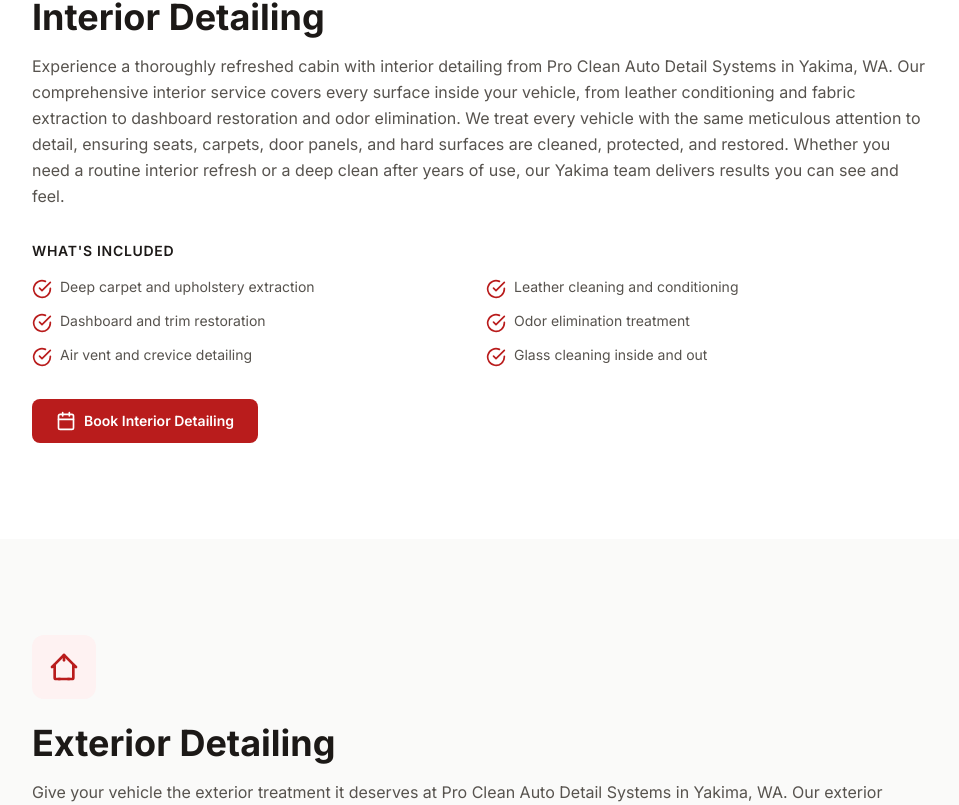
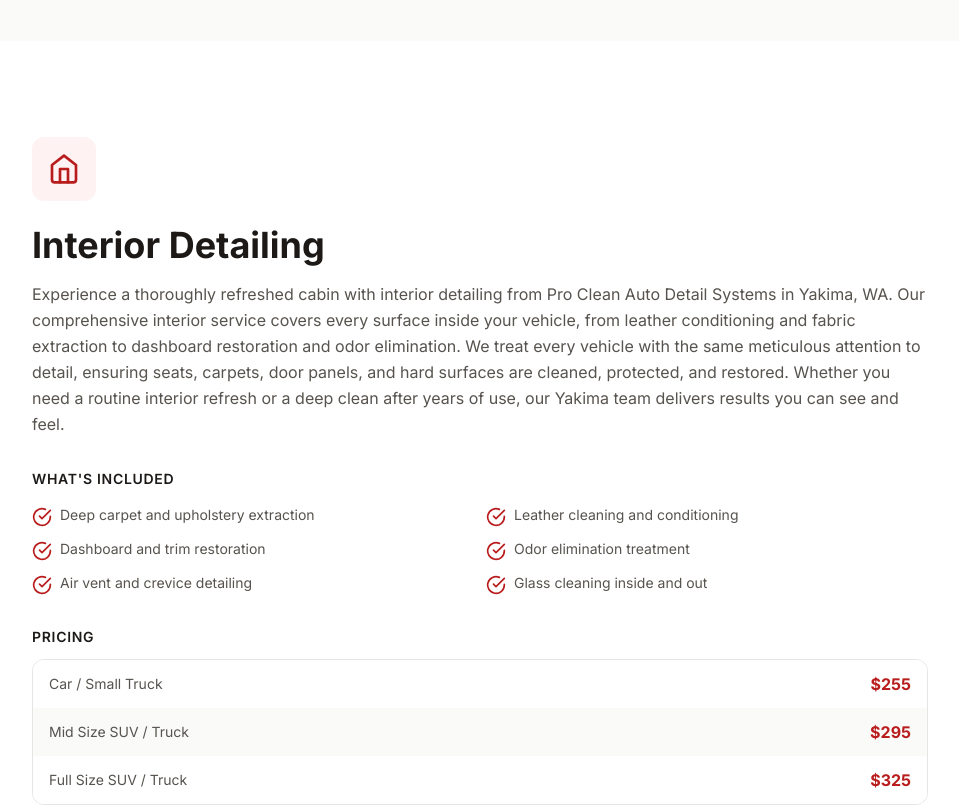
Before and after one commit to LADdigital/proclean-website, a React (Vite) app: page /services in a window 1280 px wide. Shown: the part 2179-2984 px from the top of the page, without its empty margins (0-959 px from the left). Built offline with nearby package versions, Linux system fonts and the light colour scheme; no server answers; the database is empty.

Commit message:
Updated Services.tsx

```diff
--- a/src/data/services.ts
+++ b/src/data/services.ts
@@ -1,3 +1,124 @@
+export interface PriceTier {
+  label: string;
+  price: string;
+}
+
+export interface ServicePricing {
+  serviceKey: string;
+  tiers: PriceTier[];
+  note?: string;
+}
+
+export const servicePricing: ServicePricing[] = [
+  {
+    serviceKey: 'complete-detail',
+    tiers: [
+      { label: 'Car / Small Truck', price: '$345' },
+      { label: 'Mid Size SUV / Truck', price: '$395' },
+      { label: 'Full Size SUV / Truck', price: '$445' },
+    ],
+  },
+  {
+    serviceKey: 'interior-detailing',
+    tiers: [
+      { label: 'Car / Small Truck', price: '$255' },
+      { label: 'Mid Size SUV / Truck', price: '$295' },
+      { label: 'Full Size SUV / Truck', price: '$325' },
+    ],
+  },
+  {
+    serviceKey: 'exterior-detailing',
+    tiers: [
+      { label: 'Car / Small Truck', price: '$255' },
+      { label: 'Mid Size SUV / Truck', price: '$295' },
+      { label: 'Full Size SUV / Truck', price: '$325' },
+    ],
+  },
+  {
+    serviceKey: 'mini-detail',
+    tiers: [
+      { label: 'Mini Detail', price: '$125' },
+    ],
+  },
+  {
+    serviceKey: 'ceramic-coating',
+    tiers: [
+      { label: 'Ceramic Coating', price: 'Starting at $600' },
+    ],
+  },
+  {
+    serviceKey: 'undercoat',
+    tiers: [
+      { label: 'Undercoat', price: 'Starting at $500' },
+    ],
+  },
+  {
+    serviceKey: 'spray-in-bed-liner',
+    tiers: [
+      { label: 'Spray In Bed Liner (Vortex)', price: 'Starting at $475' },
+    ],
+  },
+  {
+    serviceKey: 'paint-correction',
+    tiers: [
+      { label: 'Paint Correction', price: 'Starting at $95 per panel' },
+    ],
+  },
+  {
+    serviceKey: 'paintless-dent-repair',
+    tiers: [
+      { label: 'Paintless Dent Repair', price: 'Starting at $65' },
+    ],
+  },
+  {
+    serviceKey: 'wheel-restoration',
+    tiers: [
+      { label: 'Wheel Restoration', price: 'Starting at $125 per wheel' },
+    ],
+  },
+  {
+    serviceKey: 'paint-touchup',
+    tiers: [
+      { label: 'Paint Touch Up', price: '$50' },
+    ],
+  },
+  {
+    serviceKey: 'rock-chip-repair',
+    tiers: [
+      { label: 'Windshield Chip Repair', price: '$35' },
+    ],
+  },
+  {
+    serviceKey: 'bumper-repair',
+    tiers: [
+      { label: 'Bumper Repair', price: 'Starting at $250' },
+    ],
+  },
+  {
+    serviceKey: 'odor-removal',
+    tiers: [
+      { label: 'Odor Removal', price: '$50' },
+    ],
+  },
+  {
+    serviceKey: 'headlight-restoration',
+    tiers: [
+      { label: 'Headlight Restoration', price: '$49.99' },
+    ],
+  },
+  {
+    serviceKey: 'cigarette-burn-repair',
+    tiers: [
+      { label: 'Cigarette Burn Repair', price: '$35' },
+    ],
+  },
+];
+
+export function getPricingForService(serviceKey: string | null): ServicePricing | undefined {
+  if (!serviceKey) return undefined;
+  return servicePricing.find(p => p.serviceKey === serviceKey);
+}
+
 export interface Service {
   id: string;
   title: string;
--- a/src/pages/Home.tsx
+++ b/src/pages/Home.tsx
@@ -15,7 +15,7 @@ import SocialLinks from '../components/SocialLinks';
 import EnhancedCarousel from '../components/EnhancedCarousel';
 import { useScrollAnimation } from '../hooks/useScrollAnimation';
 import { supabase } from '../lib/supabase';
-import { CONTACT } from '../data/services';
+import { CONTACT, getPricingForService } from '../data/services';
 import { siteContent } from '../content/siteContent';
 import { useHeroDepth } from '../hooks/useHeroDepth';
 import { useRevealAnimation } from '../hooks/useRevealAnimation';
@@ -359,7 +359,16 @@ export default function Home() {
                     <h3 className="text-lg font-semibold text-brand-charcoal group-hover:text-brand-red transition-colors">
                       {service.title}
                     </h3>
-                    <div className="mt-4 flex items-center gap-1 text-sm font-medium text-brand-red opacity-0 group-hover:opacity-100 transition-opacity">
+                    {(() => {
+                      const pricing = getPricingForService(service.service_key);
+                      if (!pricing) return null;
+                      return (
+                        <p className="mt-1.5 text-base font-bold text-brand-red">
+                          {pricing.tiers[0].price}
+                        </p>
+                      );
+                    })()}
+                    <div className="mt-3 flex items-center gap-1 text-sm font-medium text-brand-red opacity-0 group-hover:opacity-100 transition-opacity">
                       Learn More <ChevronRight className="w-4 h-4" />
                     </div>
                   </div>
--- a/src/pages/Services.tsx
+++ b/src/pages/Services.tsx
@@ -4,7 +4,7 @@ import { CheckCircle } from 'lucide-react';
 import BookingButton from '../components/BookingButton';
 import ServiceImageUpload from '../components/ServiceImageUpload';
 import { useScrollAnimation } from '../hooks/useScrollAnimation';
-import { services as staticServices } from '../data/services';
+import { services as staticServices, getPricingForService } from '../data/services';
 import { siteContent } from '../content/siteContent';
 import { supabase } from '../lib/supabase';
 import { useAdminServices, AdminServiceRecord } from '../hooks/useAdminServices';
@@ -225,9 +225,28 @@ export default function Services() {
                         </div>
                       )}
 
-                      {service.price > 0 && (
-                        <p className="text-base font-semibold text-brand-red mb-6">Starting at ${service.price}</p>
-                      )}
+                      {(() => {
+                        const pricing = getPricingForService(service.service_key);
+                        if (!pricing) return null;
+                        return (
+                          <div className="mb-8">
+                            <h3 className="text-sm font-semibold text-brand-charcoal uppercase tracking-wider mb-3">
+                              Pricing
+                            </h3>
+                            <div className="rounded-xl border border-stone-200 overflow-hidden">
+                              {pricing.tiers.map((tier, ti) => (
+                                <div
+                                  key={tier.label}
+                                  className={`flex items-center justify-between px-4 py-3 ${ti % 2 === 0 ? 'bg-white' : 'bg-stone-50'}`}
+                                >
+                                  <span className="text-sm text-stone-600">{tier.label}</span>
+                                  <span className="text-base font-bold text-brand-red">{tier.price}</span>
+                                </div>
+                              ))}
+                            </div>
+                          </div>
+                        );
+                      })()}
 
                       <BookingButton size="md">
                         Book {service.short_title || service.title}
```
